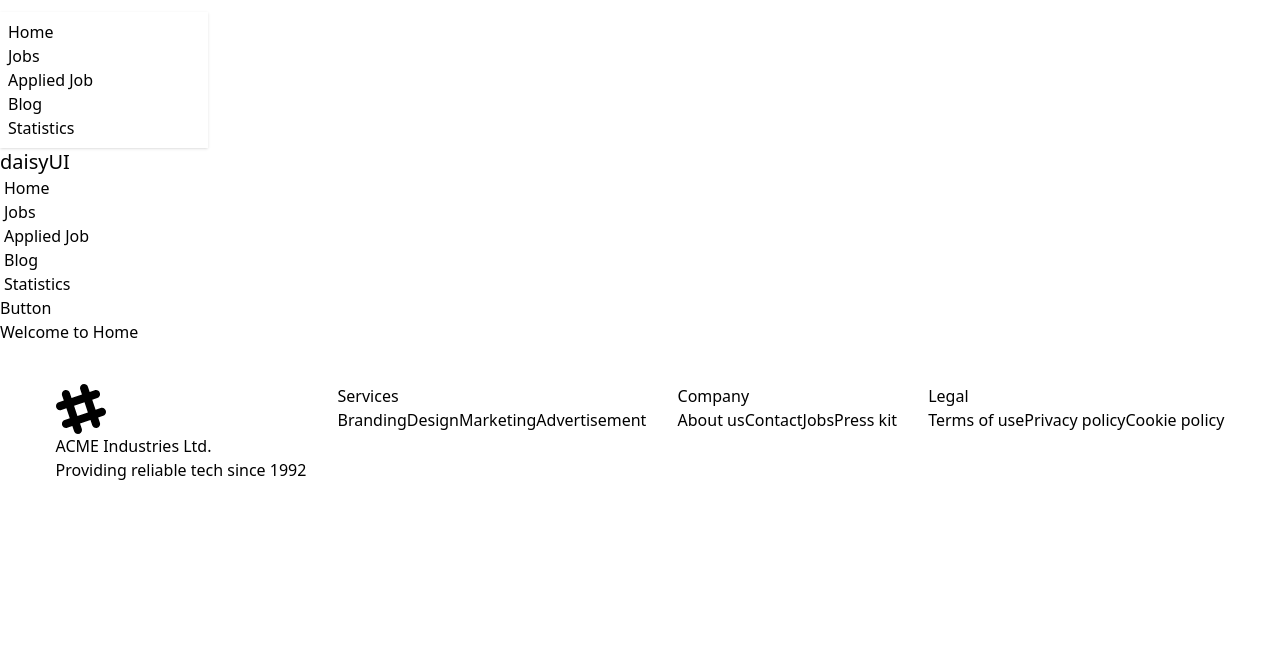
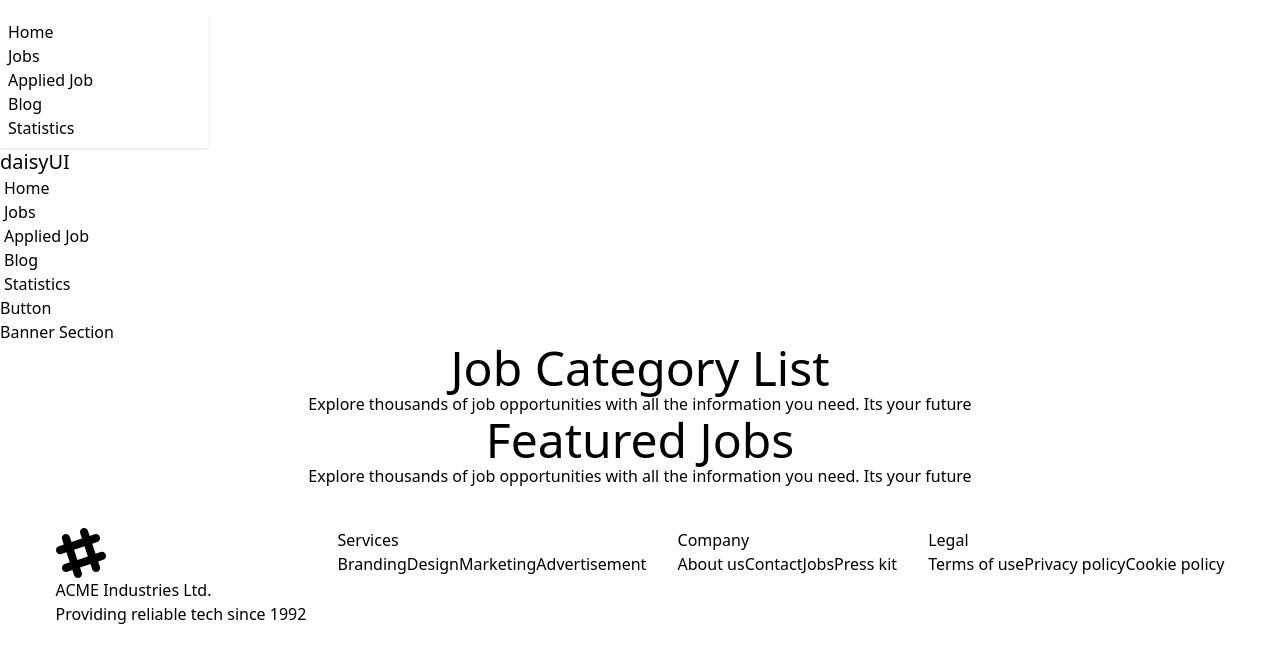
Before and after one commit to Juwel-771/career-hub-react, a React (Vite) app: page / in a window 1280 px wide. Shown: the top 662 px of the page. Built offline with nearby package versions, Linux system fonts and the light colour scheme.

Commit message:
commponent added

```diff
--- /dev/null
+++ b/src/components/Banner/Banner.jsx
@@ -0,0 +1,11 @@
+import React from 'react';
+
+const Banner = () => {
+    return (
+        <div>
+            <h3>Banner Section</h3>
+        </div>
+    );
+};
+
+export default Banner;
--- /dev/null
+++ b/src/components/CategoryList/CategoryList.jsx
@@ -0,0 +1,12 @@
+import React from 'react';
+
+const CategoryList = () => {
+    return (
+        <div>
+            <h2 className='text-5xl text-center'>Job Category List</h2>
+            <p className='text-center'>Explore thousands of job opportunities with all the information you need. Its your future</p>
+        </div>
+    );
+};
+
+export default CategoryList;
--- /dev/null
+++ b/src/components/FeaturedJob/FeaturedJob.jsx
@@ -0,0 +1,12 @@
+import React from 'react';
+
+const FeaturedJob = () => {
+    return (
+        <div>
+            <h2 className='text-5xl text-center'>Featured Jobs</h2>
+            <p className='text-center'>Explore thousands of job opportunities with all the information you need. Its your future</p>
+        </div>
+    );
+};
+
+export default FeaturedJob;
--- a/src/components/Home/Home.jsx
+++ b/src/components/Home/Home.jsx
@@ -1,9 +1,14 @@
 import React from 'react';
+import Banner from '../Banner/Banner';
+import CategoryList from '../CategoryList/CategoryList';
+import FeaturedJob from '../FeaturedJob/FeaturedJob';
 
 const Home = () => {
     return (
         <div>
-          <h4>Welcome to Home</h4>
+          <Banner></Banner>
+          <CategoryList></CategoryList>
+          <FeaturedJob></FeaturedJob>
         </div>
     );
 };
```
